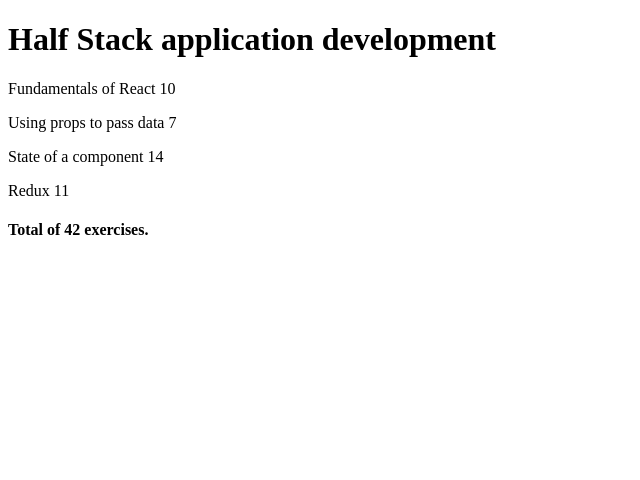
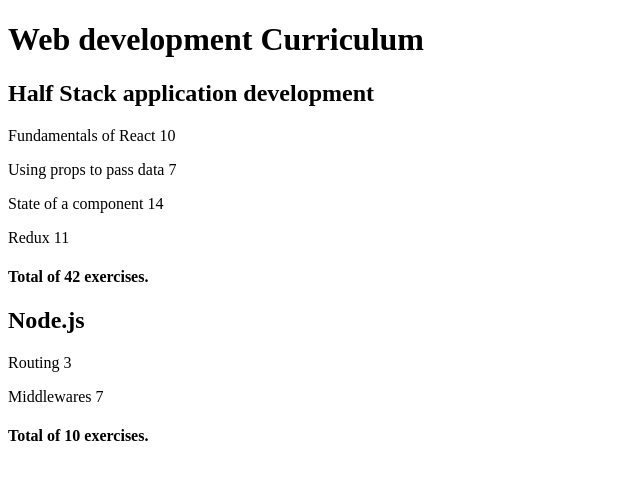
Before and after one commit to Inquisitive-Rishi/FullStackOpen-2022, a React (Vite) app in the folder part2/part2-ex/: page / in a window 1280 px wide. Shown: the top 480 px of the page, without its empty margins (0-640 px from the left). Built offline with nearby package versions, Linux system fonts and the light colour scheme.

Commit message:
finish ex 2.4

```diff
--- a/part2/part2-ex/src/App.jsx
+++ b/part2/part2-ex/src/App.jsx
@@ -1,4 +1,4 @@
-import Course from './components/Course'
+import Course from './components/Course';
 
 const App = () => {
   const courses = [
@@ -47,7 +47,7 @@ const App = () => {
   ]
   return (
     <>
-    <Course course={courses}/>
+    <Course courses={courses}/>
     </>
   )
 }
--- a/part2/part2-ex/src/components/Course.jsx
+++ b/part2/part2-ex/src/components/Course.jsx
@@ -1,11 +1,17 @@
-const Course = ({course}) => {
+const Course = ({courses}) => {
     return (
       <>
-        <h1>{course[0].name}</h1>
-        {course[0].parts.map(part => <p key={part.id}>{part.name} {part.exercises}</p>)}
-        <h4>Total of {course[0].parts.reduce((acc,curr) => acc+curr.exercises,0)} exercises.</h4>
+      <h1>Web development Curriculum</h1>
+      {courses.map(course => {
+        return (
+        <>
+        <h2>{course.name}</h2>
+        {course.parts.map(part => <p key={part.id}>{part.name} {part.exercises}</p>)}
+        <h4>Total of {course.parts.reduce((acc,curr) => acc+curr.exercises,0)} exercises.</h4>
+        </>
+        )})}
       </>
     )
-}
+  }
 
 export default Course;
```
